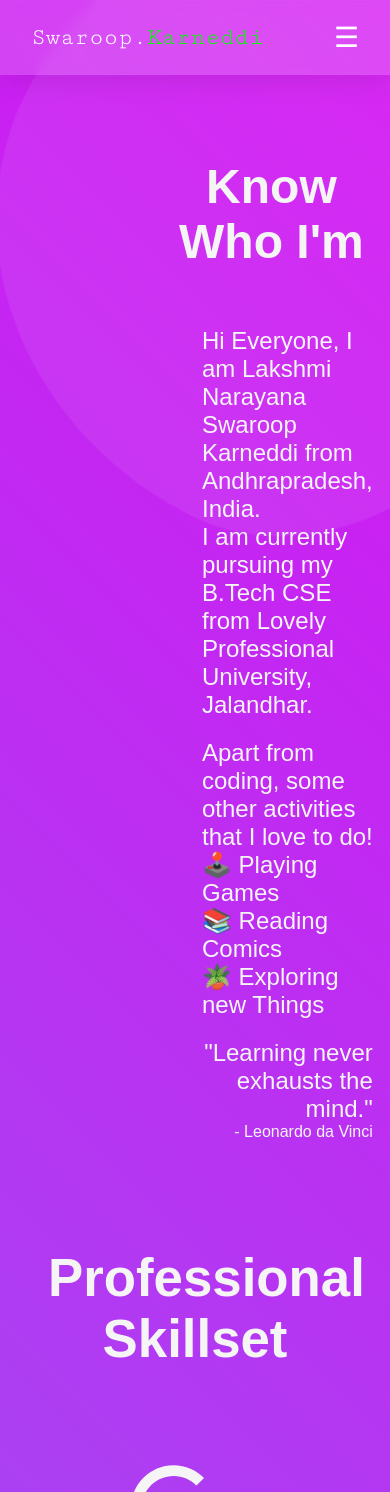
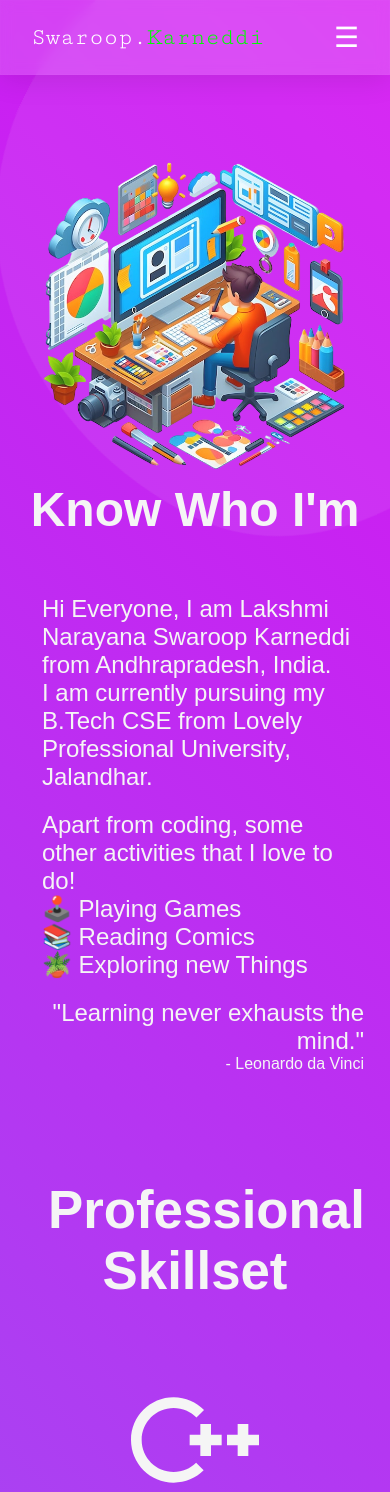
Before and after one commit to Swaroopkarneddi/MyPortfolio, a React (Vite) app in the folder pf/pf/: page /about in a window 390 px wide. Shown: the top 1492 px of the page. Built offline with nearby package versions, Linux system fonts and the light colour scheme.

Commit message:
skill_responsive

```diff
--- a/pf/pf/src/comp/About.css
+++ b/pf/pf/src/comp/About.css
@@ -111,57 +111,22 @@
     transform: translateY(-9px);
 }
 
-@media screen and (max-width: 500px) {
+@media screen and (max-width: 900px) {
     .part1 {
-        height: fit-content;
         display: flex;
-        padding-left: 10rem;
-        padding-right: 10rem;
-        /* align-items: center; */
+        flex-direction: column-reverse;
+        padding-left: 1rem;
+        padding-right: 1rem;
+        align-items: center;
     }
 
-    .part1_left {
-        flex: 0.6;
-        display: flex;
-        flex-direction: column;
-        color: whitesmoke;
-        font-size: 1.5rem;
-        margin-top: auto;
-        margin-bottom: auto;
 
-    }
-
-    .part1_left>h1 {
-        text-align: center;
-        margin-bottom: 3rem;
-
-    }
 
     .part1_left>p {
         font-size: 1.5rem;
-        margin-left: 2rem;
+        margin-left: 1rem;
         padding: 10px;
     }
 
-    .part1_left_c {
-        display: flex;
-        flex-direction: column;
-        text-align: right;
-    }
 
-    .part1_left_c>span {
-        font-size: 1rem;
-        text-align: right;
-    }
-
-    .part1_right {
-        flex: 0.4;
-        display: flex;
-    }
-
-    .part1_right>img {
-        width: 90%;
-        height: 90%;
-        margin: auto;
-    }
 }
```
